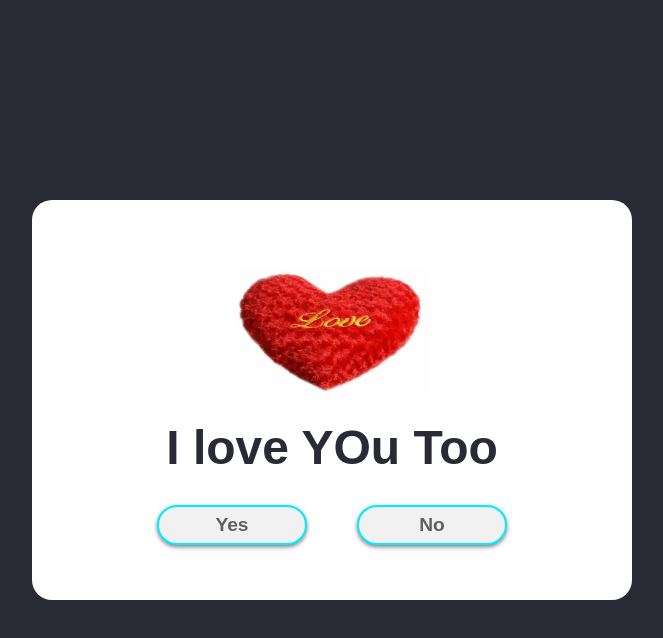
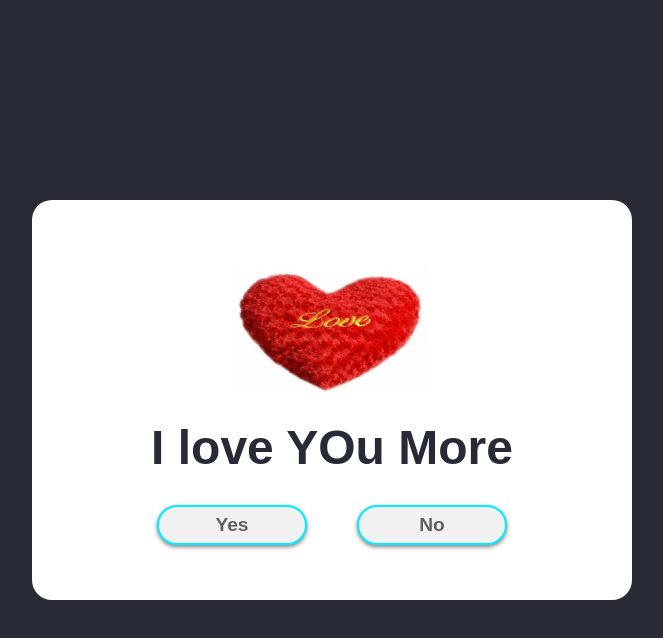
Before and after one commit to saidulislam28/inteligence-project, a plain HTML site: page index.html in a window 1280 px wide. Both pictures are taken after a click on the button "Yes". Shown: the whole page, without its empty margins (308-971 px from the left). Drawn offline with Linux system fonts and the light colour scheme.

Commit message:
complete

```diff
--- a/js/javascript.js
+++ b/js/javascript.js
@@ -5,7 +5,7 @@ const nobtn = document.querySelector('.no-btn');
 const wrapperRect = wrapper.getBoundingClientRect();
 const noBTnREct = nobtn.getBoundingClientRect();
 yesbtn.addEventListener('click', () => {
-  question.innerHTML = "I love YOu Too"
+  question.innerHTML = "I love YOu More"
 });
 nobtn.addEventListener('mouseover', () => {
   const i = Math.floor(Math.random()*
```
Also changed, not shown: index.html (+1 -1 lines).
